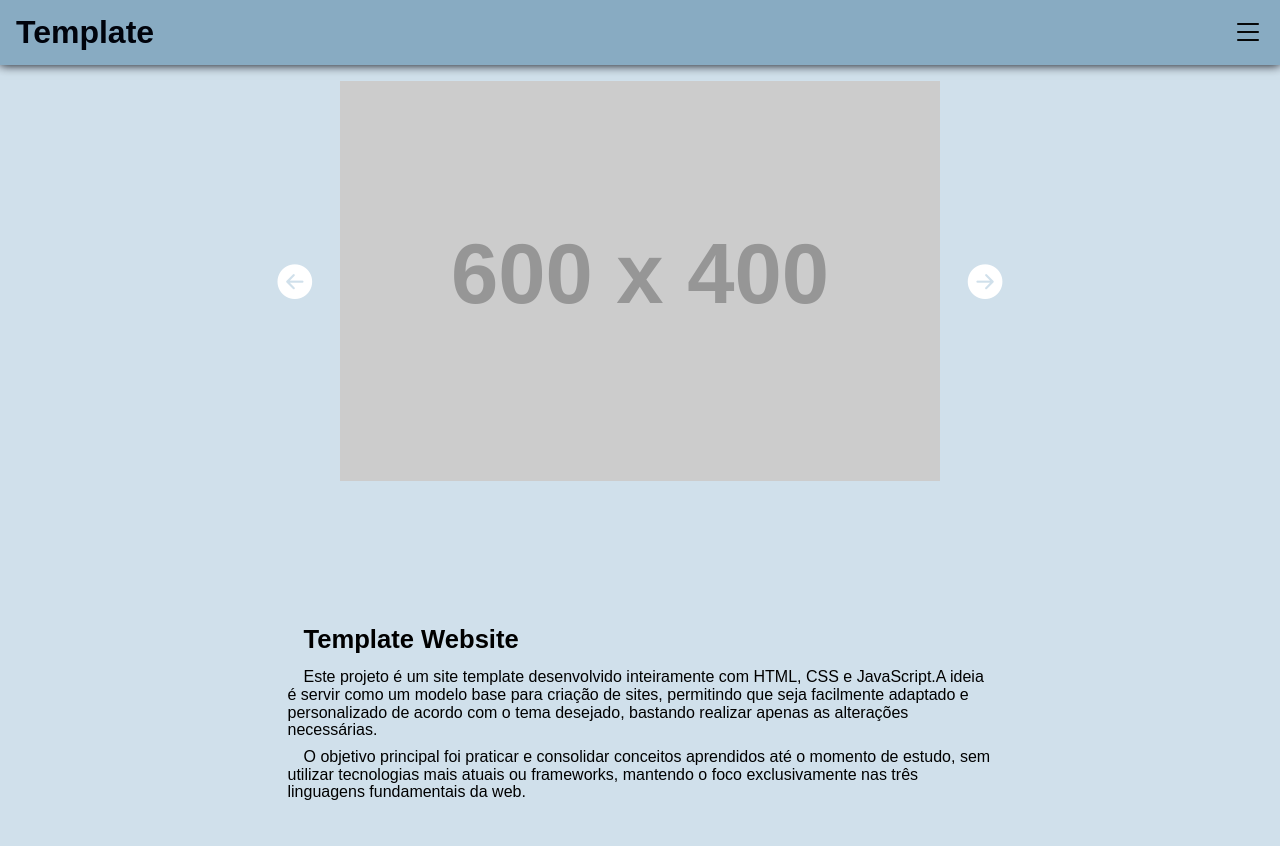
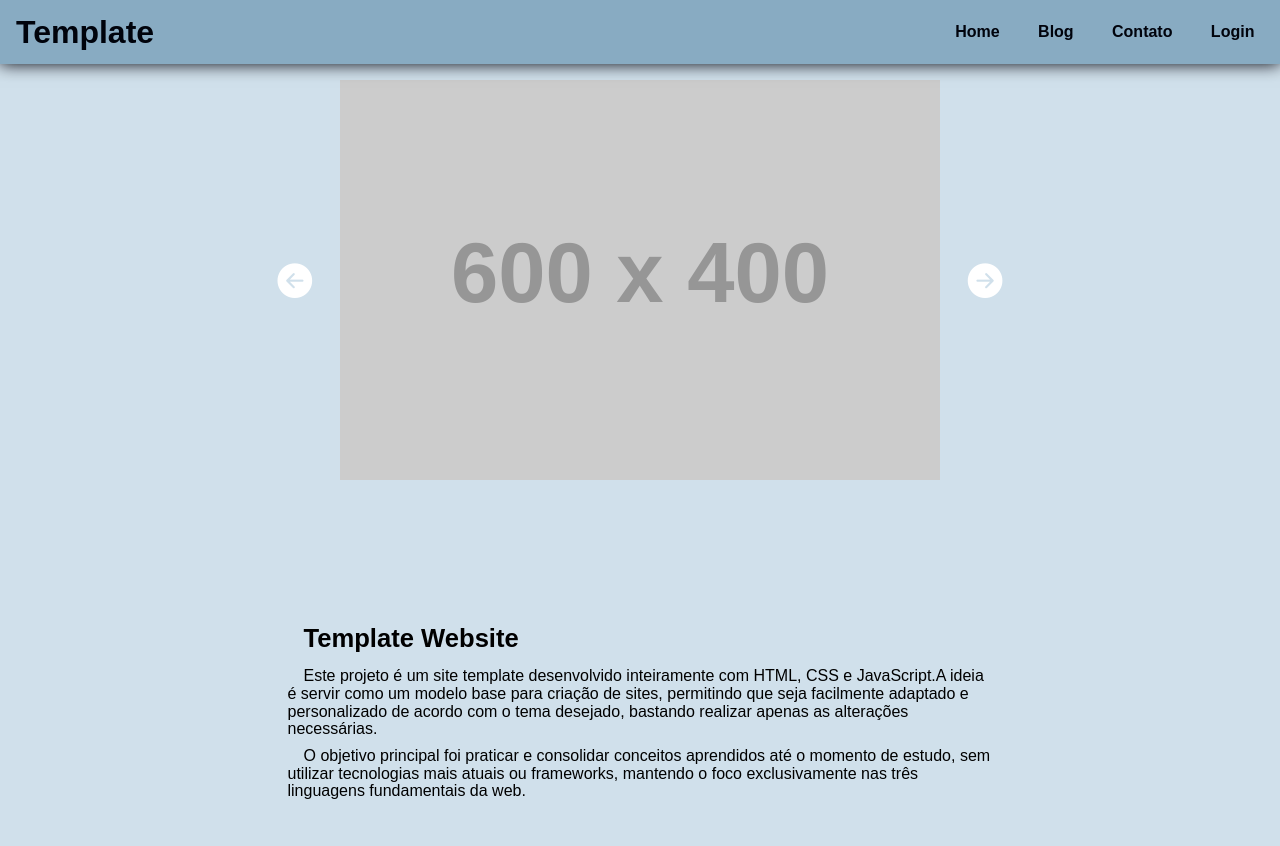
Before and after one commit to guicarbar/template-website, a plain HTML site: page index.html in a window 1280 px wide. Shown: the top 846 px of the page. Drawn offline with nearby package versions, Linux system fonts and the light colour scheme; placeholder pictures from the web are drawn by us; a web font is replaced by a local one.

Commit message:
update - finalized structure (#12)

```diff
--- a/index.html
+++ b/index.html
@@ -9,7 +9,7 @@
   <link rel="shortcut icon" href="style/img/TemplateIcon.ico" type="image/x-icon">
   <link rel="stylesheet" href="style/style.css">
   <link rel="stylesheet" href="style/mobile.css">
-  <link rel="stylesheet" href="style/others_screens.css">
+  <link rel="stylesheet" href="style/screens.css">
 
   <!-- title -->
   <title>Template Website</title>
@@ -22,7 +22,7 @@
       <!-- header or navbar title -->
       <a href="index.html" class="sansation-bold">Template</a>
       <!-- menu icons -->
-      <i class="bi bi-list" onclick="menu()" id="navbarBtn"></i>
+      <i class="bi bi-list btn-navbar" onclick="menu()" id="navbarBtn"></i>
     </div>
 
     <!-- menu links -->
@@ -404,7 +404,6 @@
         <a href="https://github.com/guicarbar"><i class="bi bi-github"></i><p>GitHub</p></a>
         <a href="www.linkedin.com/in/guilherme-desenvolvedor-fullstack"><i class="bi bi-linkedin"></i><p>Linkedin</p></a>
         <a href=""><i class="bi bi-file-person"></i><p>Pesonal</p></a>
-        </ul>
       </div>
     </div>
     <!-- direitos reservados -->
--- a/javascript/utilies.js
+++ b/javascript/utilies.js
@@ -4,3 +4,16 @@ document.addEventListener("resize", () => {
   clearTimeout(timeout)
   timeout = setTimeout(() => { location.reload() }, 300)
 })
+
+
+// navbar media querrie
+window.addEventListener("resize", () => {
+
+})
+
+// navbar media querrie (initial load)
+if (window.innerWidth >= 768) {
+  document.querySelector('.navbar-link')?.classList.remove('hidden');
+} else {
+  document.querySelector('.navbar-link')?.classList.add('hidden');
+}
--- a/style/footer.css
+++ b/style/footer.css
@@ -4,12 +4,6 @@ footer {
   background-color: var(--color4);
 }
 
-
-/* footer details css */
-.footer-details {
-
-}
-/* general css */
 
 
 /* infos */
@@ -63,3 +57,55 @@ footer {
   color: var(--colorBlack);
   text-decoration: none;
 }
+
+
+
+/* media querries */
+/* Tablets e maiores */
+@media (min-width: 768px) {
+  .footer-details {
+    height: 30vh;
+    display: flex;
+    justify-content: center;
+    align-items: center;
+  }
+
+  .footer-details > div {
+    width: 30%;
+  }
+
+  .footer-details_links {
+    align-items: center;
+  }
+
+  .footer-details_links > p {
+    display: none;
+  }
+
+  .footer-details_links > a {
+    width: 100%;
+    justify-content: flex-end;
+  }
+
+  .footer-details_contacts > p {
+    display: none;
+  }
+
+  .footer-details_contacts > a {
+    width: 100%;
+  }
+}
+
+
+
+/* Notebooks */
+@media (min-width: 1024px) {
+
+}
+
+
+
+/* Desktops grandes */
+@media (min-width: 1440px) {
+
+}
--- a/style/mobile.css
+++ b/style/mobile.css
@@ -1,16 +1,3 @@
-/* root - vars */
-:root {
-  /* colors */
-  --color1: #caff42;
-  --color2: #ebf7f8;
-  --color3: #d0e0eb;
-  --color4: #88abc2;
-  --color5: #49708a;
-  --colorBlack: #00030c;
-  --colorWhite: #ffffff;
-}
-
-
 /* index page */
 main {
   width: 100%;
--- a/style/navbar.css
+++ b/style/navbar.css
@@ -4,6 +4,7 @@
   top: 0;
   z-index: 8;
   box-shadow: 0px 0px 10px var(--colorBlack);
+  background-color: var(--color4);
 }
 
 /* navbar css */
@@ -11,13 +12,12 @@
   /* spacing */
   max-width: 100vw;
   padding: 1em;
-  /* decorate */
-  background-color: var(--color4);
   /* display */
   display: flex;
   justify-content: space-between;
   position: relative;
   z-index: 10;
+  background-color: var(--color4);
 }
 
 .navbar-main > a {
@@ -52,14 +52,15 @@
   position: absolute;
   z-index: 9;
   /* spacing */
-  min-width: 100vw;
+  width: 100%;
+  height: 64px;
   /* decorate */
   background-color: var(--color4);
-  box-shadow: 0px 0px 10px var(--colorBlack);
+  box-shadow: 0px 0px 1em var(--colorBlack);
 }
 
 .navbar-link > ul {
-  height: 3.6em;
+  height: 100%;
   display: flex;
   justify-content: space-around;
   align-items: center;
@@ -98,3 +99,46 @@
     transform: translateY(-50px);
   }
 }
+
+
+
+/* media querries */
+/* Tablets e maiores */
+@media (min-width: 768px) {
+  .btn-navbar {
+    display: none;
+  }
+
+  .navbar {
+    display: flex;
+    justify-content: space-between;
+    box-shadow: 0px 0px 1em var(--colorBlack);
+  }
+
+  .navbar-link {
+    width: 50%;
+    position: relative;
+    background-color: none;
+    box-shadow: none;
+  }
+
+  .navbar-link > ul {
+    margin: 0em 1.6em;
+    justify-content: flex-end;
+    gap: 2.4em;
+  }
+}
+
+
+
+/* Notebooks */
+@media (min-width: 1024px) {
+
+}
+
+
+
+/* Desktops grandes */
+@media (min-width: 1440px) {
+
+}
--- a/style/others_screens.css
+++ b/style/screens.css
@@ -1,16 +1,4 @@
-/* root - vars */
-:root {
-  /* colors */
-  --color1: #caff42;
-  --color2: #ebf7f8;
-  --color3: #d0e0eb;
-  --color4: #88abc2;
-  --color5: #49708a;
-  --colorBlack: #00030c;
-  --colorWhite: #ffffff;
-}
-
-
+/* media querries */
 /* Tablets e maiores */
 @media (min-width: 768px) {
   /* welcome text */
@@ -166,10 +154,6 @@
 
 
   /* pricing area */
-  .pricing-area {
-
-  }
-
   .plan {
     width: 25%;
   }
--- a/style/style.css
+++ b/style/style.css
@@ -7,6 +7,7 @@
 /* imports - externals */
 @import url('https://fonts.googleapis.com/css2?family=Sansation:wght@300;400;700&display=swap'); /* google fonts */
 @import url("https://cdn.jsdelivr.net/npm/bootstrap-icons@1.13.1/font/bootstrap-icons.min.css"); /* bootstrap icons */
+
 
 
 /* root - vars */
```
